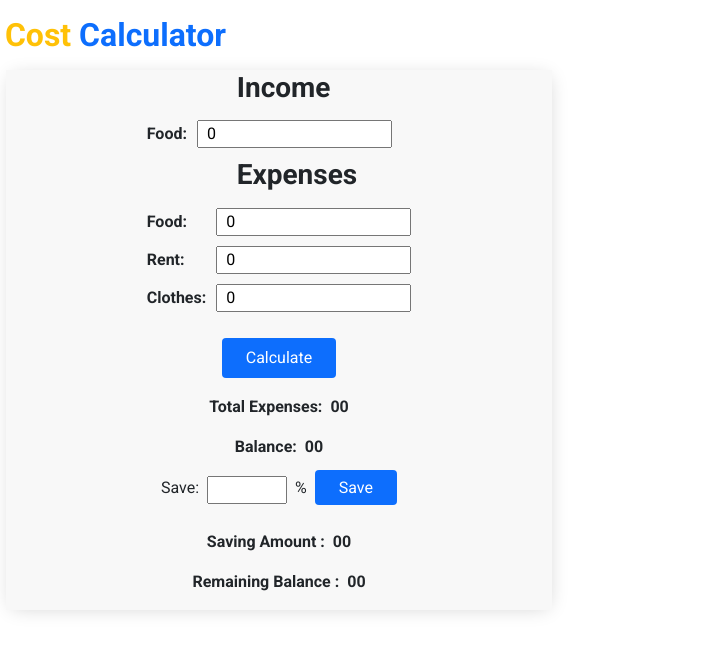
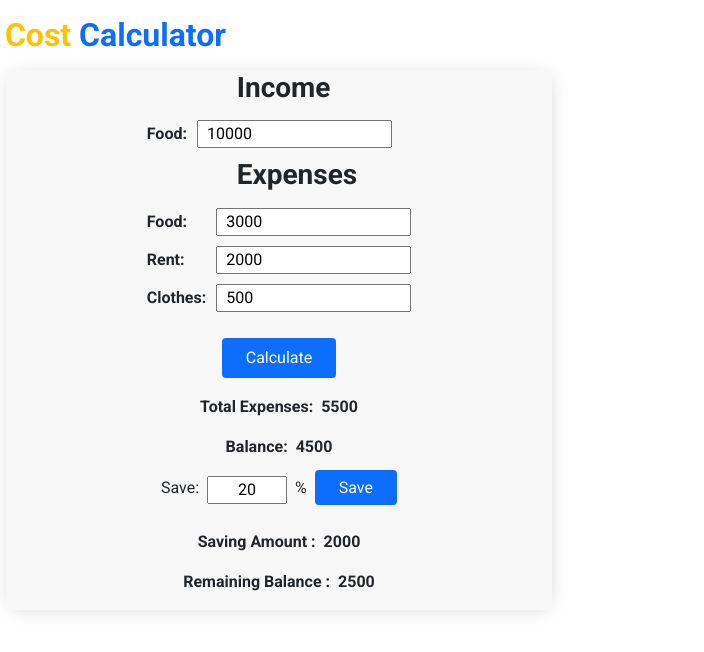
Before and after one commit to mehedihasan99/family-cost, a plain HTML site: page index.html in a window 1280 px wide. Shown: the full height of the page, 576-1280 px from the left. Drawn offline with nearby package versions, Linux system fonts and the light colour scheme.

Commit message:
js in form

```diff
--- a/index.html
+++ b/index.html
@@ -42,7 +42,12 @@
                     </div>
                     <div class="form-group">
                       <label for="" class="fw-bold">Food:</label>
-                      <input id="income" class="ps-2" type="text" value="0" />
+                      <input
+                        id="income"
+                        class="ps-2"
+                        type="text"
+                        value="10000"
+                      />
                     </div>
                   </div>
                   <!----------- Expenses ------------->
@@ -52,15 +57,20 @@
                     </div>
                     <div class="form-group">
                       <label for="" class="fw-bold">Food:</label>
-                      <input id="food" class="ps-2" type="text" value="0" />
+                      <input id="food" class="ps-2" type="text" value="3000" />
                     </div>
                     <div class="form-group">
                       <label for="" class="fw-bold">Rent:</label>
-                      <input id="rent" class="ps-2" type="text" value="0" />
+                      <input id="rent" class="ps-2" type="text" value="2000" />
                     </div>
                     <div class="form-group">
                       <label for="" class="fw-bold">Clothes:</label>
-                      <input id="clothes" class="ps-2" type="text" value="0" />
+                      <input
+                        id="clothes"
+                        class="ps-2"
+                        type="text"
+                        value="500"
+                      />
                     </div>
                   </div>
                 </form>
@@ -78,11 +88,11 @@
                 <div>
                   <div class="d-flex justify-content-center gap-2 fw-bold">
                     <p>Total Expenses:</p>
-                    <p id="total-expenses">00</p>
+                    <p id="total-expenses">5500</p>
                   </div>
                   <div class="d-flex justify-content-center gap-2 fw-bold">
                     <p>Balance:</p>
-                    <p id="balance">00</p>
+                    <p id="balance">4500</p>
                   </div>
                 </div>
                 <!--------- saving part ------------>
@@ -96,7 +106,7 @@
                     <p class="save-input">
                       <input
                         id="save-input"
-                        value=""
+                        value="20"
                         class="w-100 text-center"
                         type="text"
                       />
@@ -116,11 +126,11 @@
                 <div>
                   <div class="d-flex justify-content-center gap-2 fw-bold">
                     <p>Saving Amount :</p>
-                    <p id="saving-amount">00</p>
+                    <p id="saving-amount">2000</p>
                   </div>
                   <div class="d-flex justify-content-center gap-2 fw-bold">
                     <p>Remaining Balance :</p>
-                    <p id="remaining-balance">00</p>
+                    <p id="remaining-balance">2500</p>
                   </div>
                 </div>
               </div>
--- a/js/app.js
+++ b/js/app.js
@@ -20,9 +20,9 @@ document.getElementById("calculate-btn").addEventListener("click", function(){
         totalExpensesInput.innerText = totalExpensesValue;
         balance.innerText = incomeValue - totalExpensesValue;
     }
-    if( (food < 0) || (rent < 0) || (clothes < 0) ){
-        failureMsg.style.display = "block";
-    }
+    // if( (food < 0) || (rent < 0) || (clothes < 0) ){
+    //     failureMsg.style.display = "block";
+    // }
     else{
         failureMsg.style.display = "block";
     }
```
